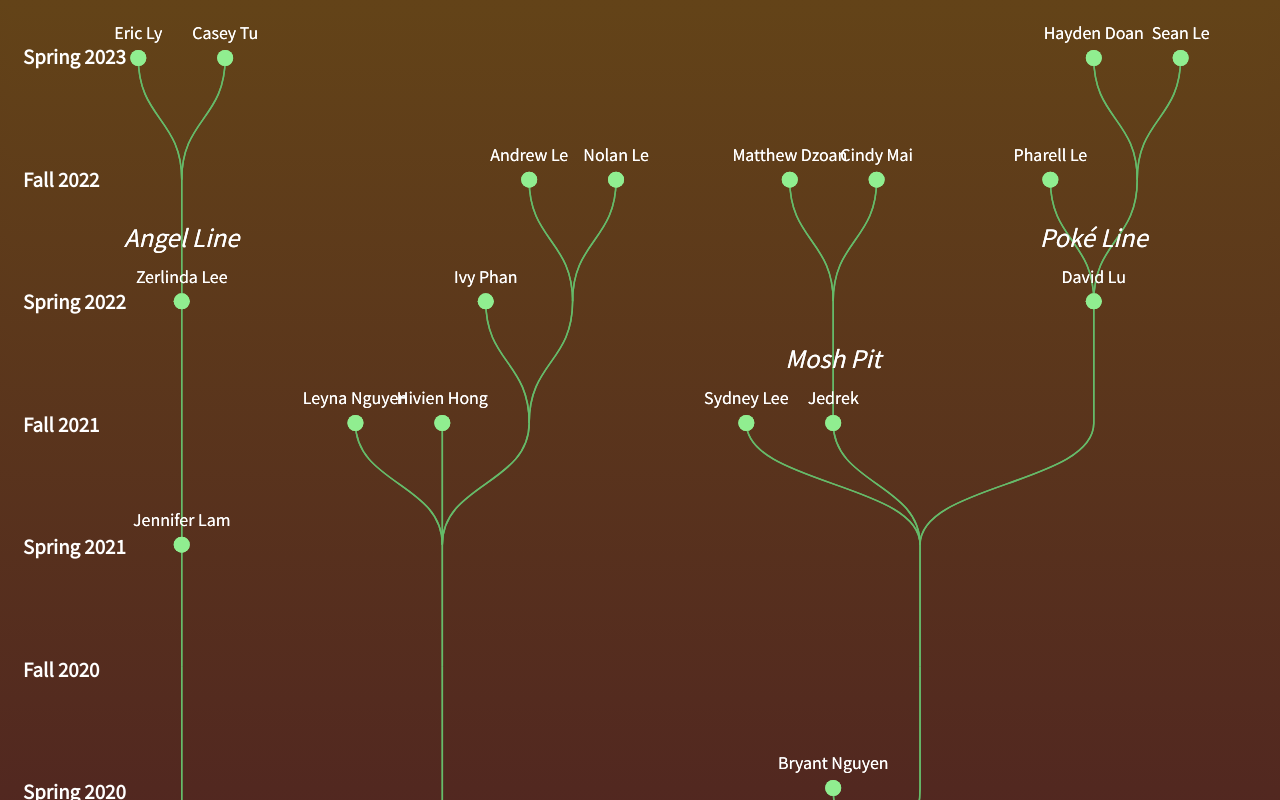
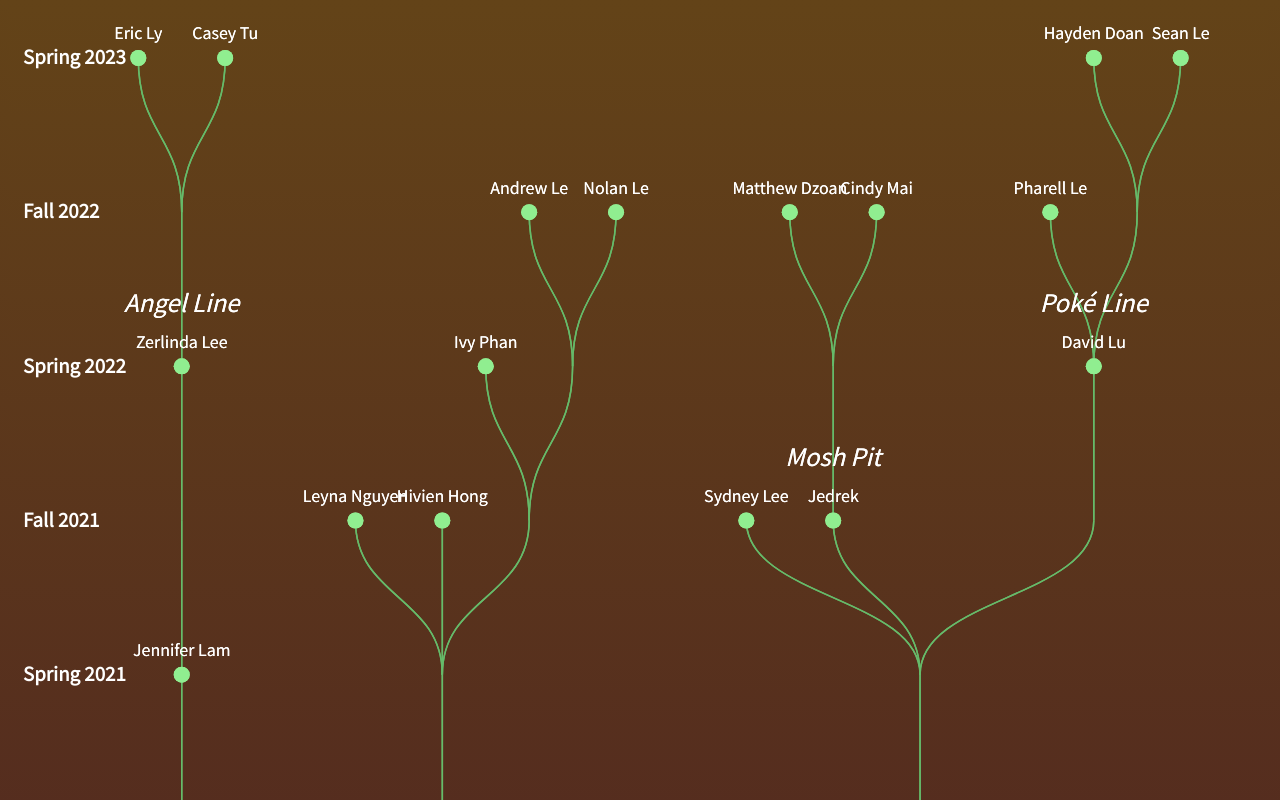
Before and after one commit to lyeric2022/VSA-ACE-Vines, a React (Vite) app: page / in a window 1280 px wide. Shown: the top 800 px of the page. Built offline with nearby package versions, Linux system fonts and the light colour scheme.

Commit message:
CSS Changes

```diff
--- a/src/Components/Timeline.css
+++ b/src/Components/Timeline.css
@@ -9,5 +9,5 @@
 }
 
 .timeline-item {
-    height: 75.5px;
+    height: 107.3px;
 }
--- a/src/Components/TreeDiagram.jsx
+++ b/src/Components/TreeDiagram.jsx
@@ -126,7 +126,7 @@ const TreeDiagram = ({ numTrees, depth, data }) => {
 
     if (svgRef.current) {
 
-      svgRef.current.style.height = `${svgHeight * 1}px`; // Adjusting the height of the holy SVG container
+      svgRef.current.style.height = `${svgHeight}px`; // Adjusting the height of the holy SVG container
     }
   }, []);
 
@@ -134,7 +134,7 @@ const TreeDiagram = ({ numTrees, depth, data }) => {
     <svg
       ref={svgRef}
       width={svgWidth}
-      height={120 * depth}
+      height={120 * depth * 1.25}
       style={{
         // background: 'url(path/to/your/image.jpg)', // Set the background image path
         background: 'linear-gradient(0deg, rgb(65, 13, 40), rgb(99, 67, 24)) no-repeat',
```
